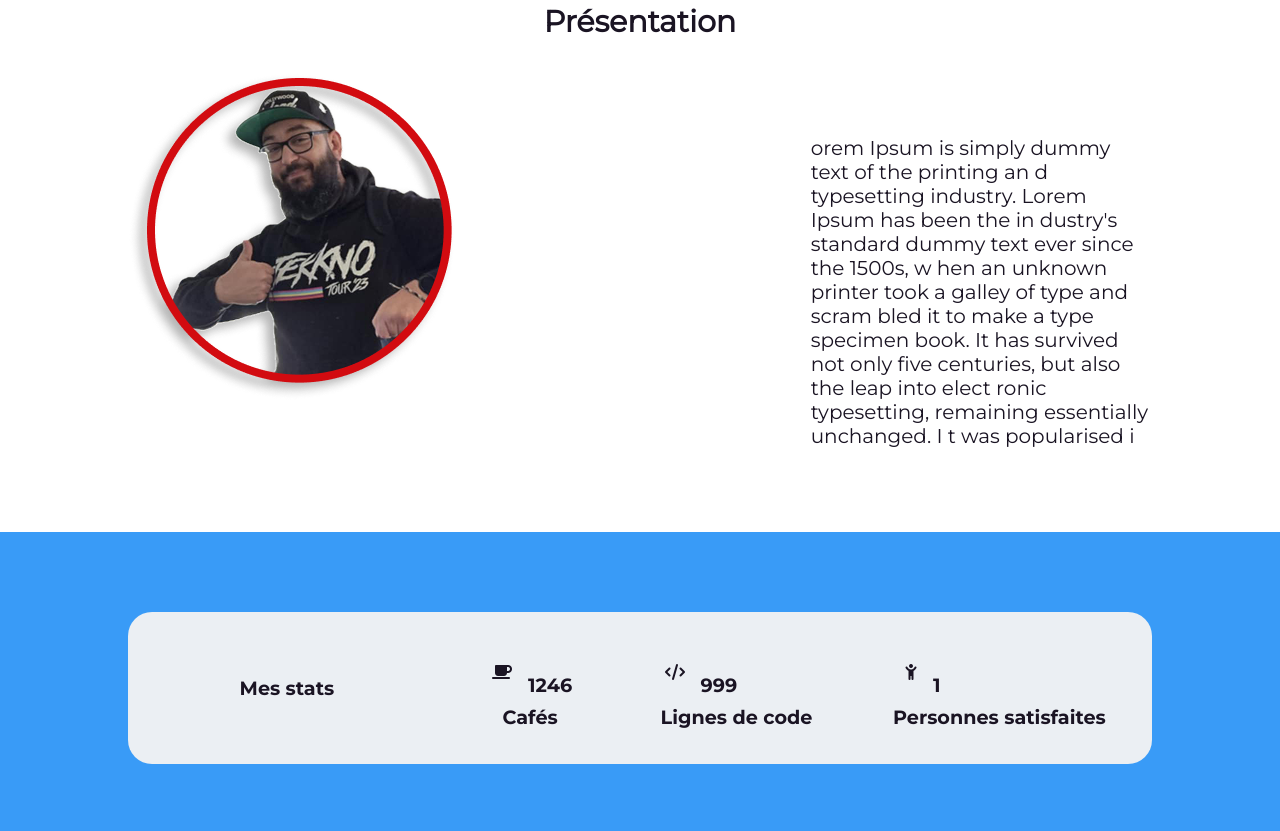
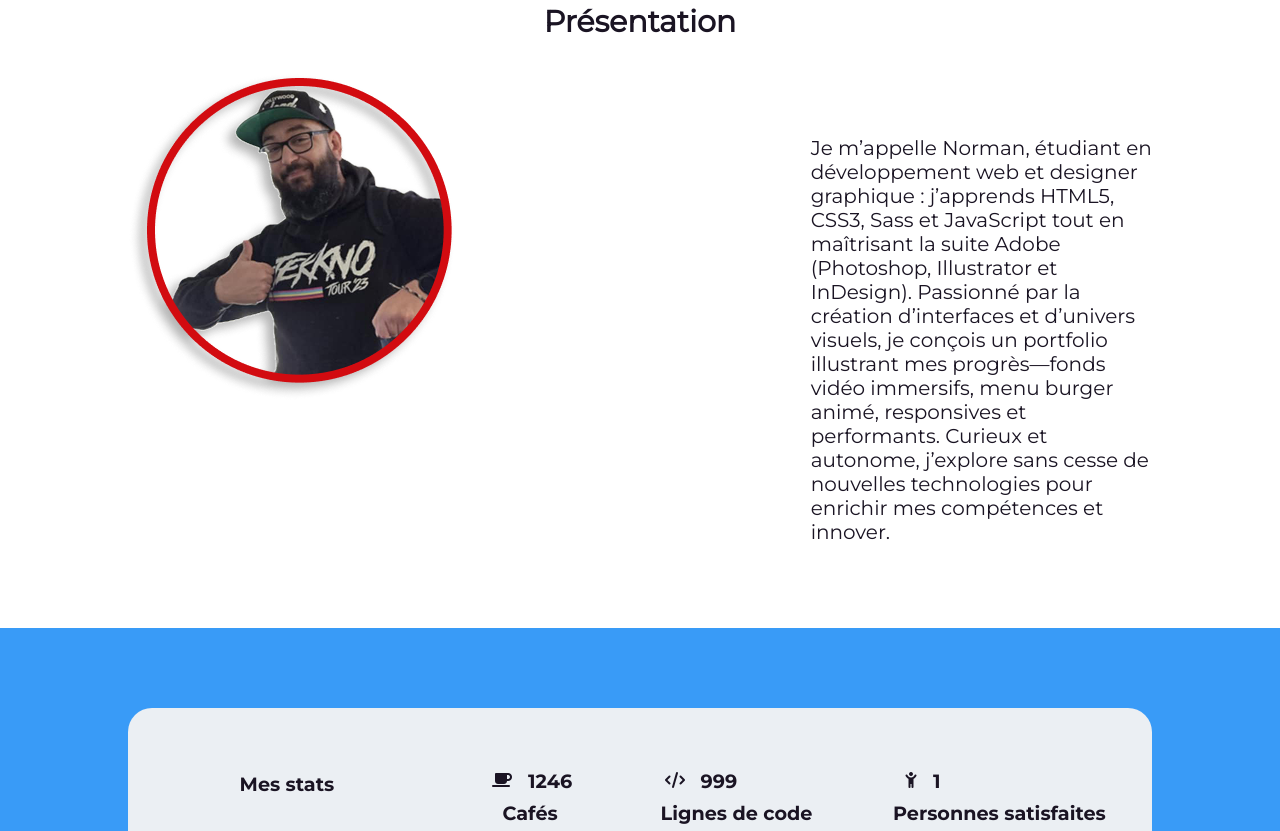
Before and after one commit to WeskerResidente/EPCF1, a website: page index.html in a window 1280 px wide. Shown: the part 996-1827 px from the top of the page. Drawn offline with Linux system fonts and the light colour scheme.

Commit message:
Finish v4

```diff
--- a/assets/scss/pages/_homepage.scss
+++ b/assets/scss/pages/_homepage.scss
@@ -47,6 +47,7 @@ html { scroll-behavior: smooth; }
     width: 80%;
     border-radius: 24px;
     padding-bottom: 2rem;
+
     p {
         color: variable.$color-black;
         font-family: "montserrat bold" ;
@@ -72,7 +73,9 @@ html { scroll-behavior: smooth; }
 .stat {
     display: flex;
     align-items: center;
-
+    i {
+      margin-top: 1.5rem;
+    }
     .number {
         margin-top: 3.7rem;
         margin-left: 1rem;
@@ -329,6 +332,10 @@ html { scroll-behavior: smooth; }
     flex-direction: column;
     align-items: center;
     width: 100%;
+    i {
+      margin-top: 0.5rem;
+      font-size: 2rem;
+    }
 
     .allStats {
         flex: 0 0 auto;
--- a/index.html
+++ b/index.html
@@ -50,14 +50,11 @@
                         <img src="/assets/img/Photo.png" alt="Picture on me">
                     </div>
                     <p>
-                        orem Ipsum is simply dummy text of the printing an
-                        d typesetting industry. Lorem Ipsum has been the in
-                        dustry's standard dummy text ever since the 1500s, w
-                        hen an unknown printer took a galley of type and scram
-                        bled it to make a type specimen book. It has survived
-                         not only five centuries, but also the leap into elect
-                         ronic typesetting, remaining essentially unchanged. I
-                         t was popularised i
+                        Je m’appelle Norman, étudiant en développement web et designer graphique : j’apprends HTML5, CSS3, Sass et JavaScript tout en maîtrisant la suite Adobe (Photoshop, Illustrator et InDesign).
+                        Passionné par la création d’interfaces et d’univers visuels,
+                        je conçois un portfolio illustrant mes progrès—fonds vidéo immersifs,
+                        menu burger animé, responsives et performants. Curieux et autonome,
+                        j’explore sans cesse de nouvelles technologies pour enrichir mes compétences et innover.
                     </p>
                 </div>
             </div>
```
Also changed, not shown: assets/css/styles.css, 1 other file.
